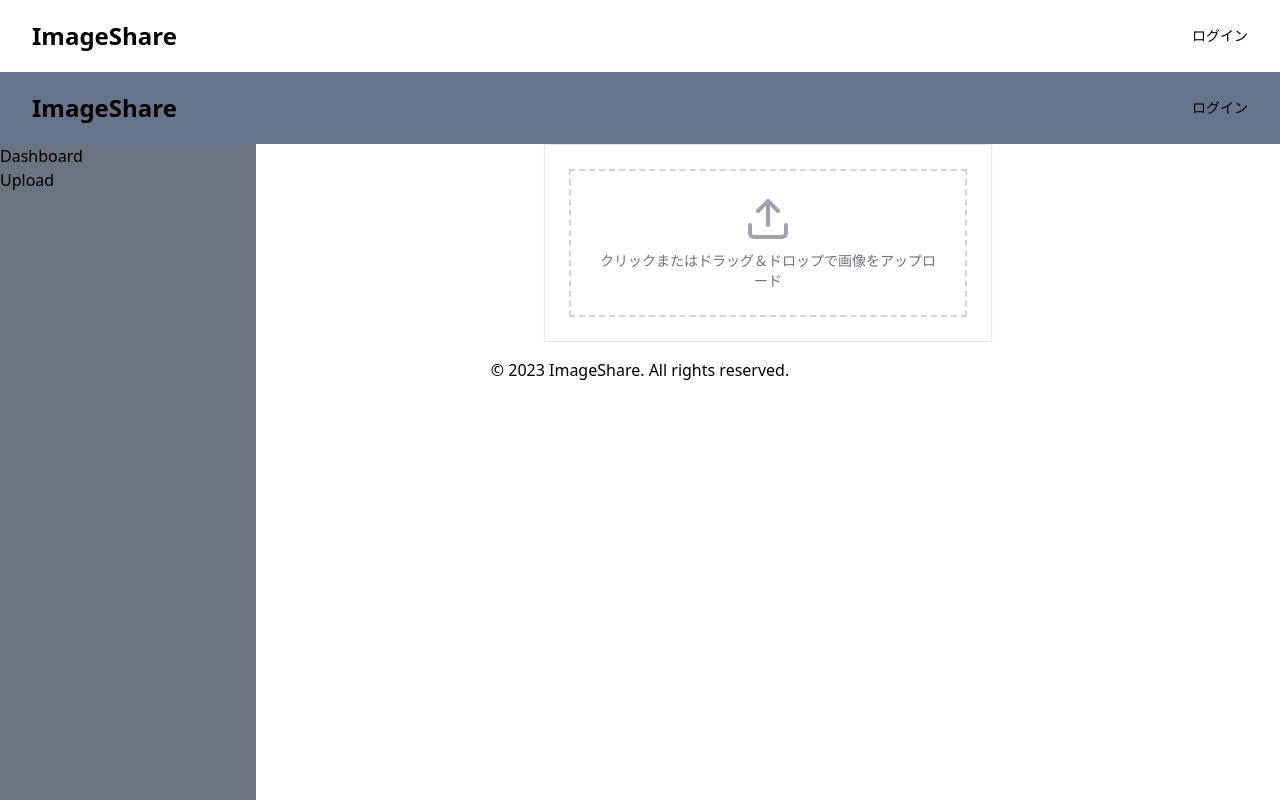
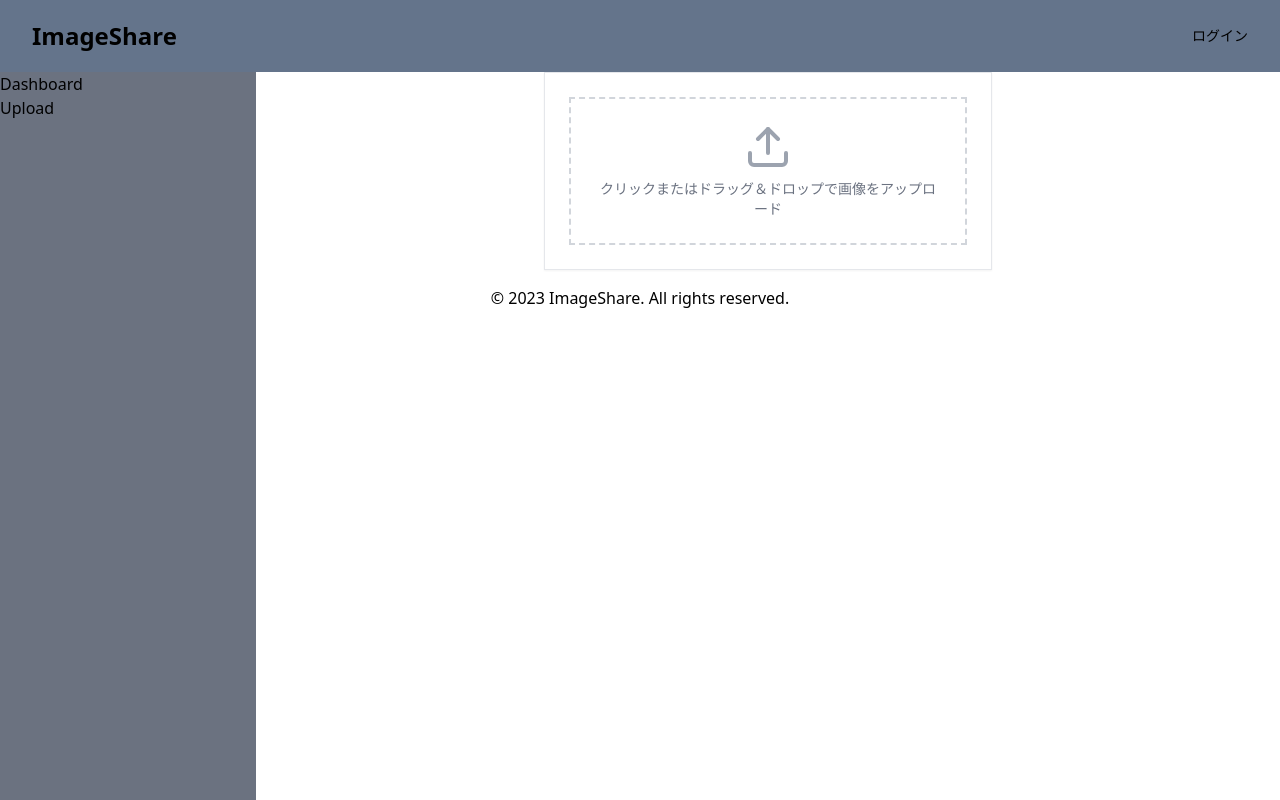
Before and after one commit to takoyakidath/image-uploader, a Next.js app: page /dashboard/upload in a window 1280 px wide. Built offline with nearby package versions, Linux system fonts and the light colour scheme.

Commit message:
ヘッダーコンポーネントを追加し、ホームページと利用規約ページに適用。利用規約ページのレイアウトを新規作成。

```diff
--- a/src/app/layout.tsx
+++ b/src/app/layout.tsx
@@ -1,5 +1,4 @@
 import "./globals.css";
-import Header from "@/components/header";
 import type { Metadata } from "next";
 export const metadata: Metadata = {
 	title: "Image Uploader",
@@ -15,7 +14,6 @@ export default function RootLayout({
 	return (
 		<html lang="en">
 			<body>
-				<Header />
 				{children}
 				<footer className="container mx-auto p-4 text-center text-muted-foreground">
 					<p>&copy; 2023 ImageShare. All rights reserved.</p>
--- a/src/app/page.tsx
+++ b/src/app/page.tsx
@@ -1,3 +1,4 @@
+import Header from "@/components/header";
 import { Button } from "@/components/ui/button";
 import {
 	Card,
@@ -11,6 +12,7 @@ import Link from "next/link";
 export default function Home() {
 	return (
 		<div className="min-h-screen bg-gradient-to-b from-gray-100 to-white dark:from-gray-900 dark:to-gray-800">
+			<Header />
 			<main className="container mx-auto px-4 py-12 text-center">
 				<TypographyH1 className="mb-6 text-primary">
 					画像共有の新しいカタチ
--- /dev/null
+++ b/src/app/terms/layout.tsx
@@ -0,0 +1,15 @@
+import Header from "@/components/header";
+type Props = {
+	children: React.ReactNode;
+};
+
+const MainLayout = ({ children }: Props) => {
+	return (
+		<>
+			<Header />
+			<div className="">{children}</div>
+		</>
+	);
+};
+
+export default MainLayout;
--- a/src/components/header.tsx
+++ b/src/components/header.tsx
@@ -6,7 +6,9 @@ export default function Header() {
 			<nav className="flex justify-between items-center">
 				<div className="flex items-center space-x-4">
 					<div className="w-10·h-10·bg-primary·rounded-full" />
-					<span className="text-2xl font-bold text-primary">ImageShare</span>
+					<span className="text-2xl font-bold text-primary">
+						<Link href="/">ImageShare</Link>
+					</span>
 				</div>
 				<Button asChild>
 					<Link href="/login">ログイン</Link>
```
